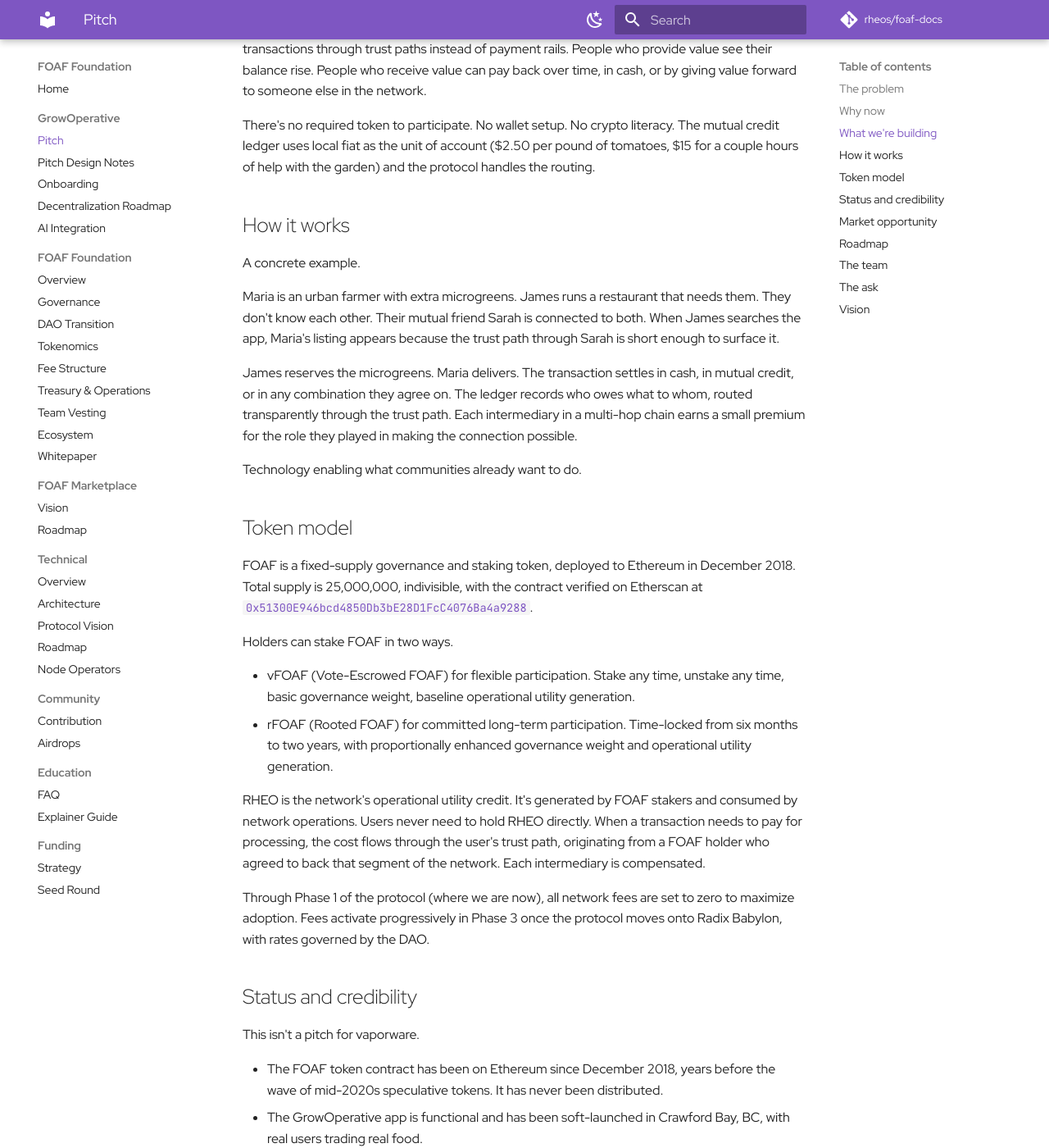
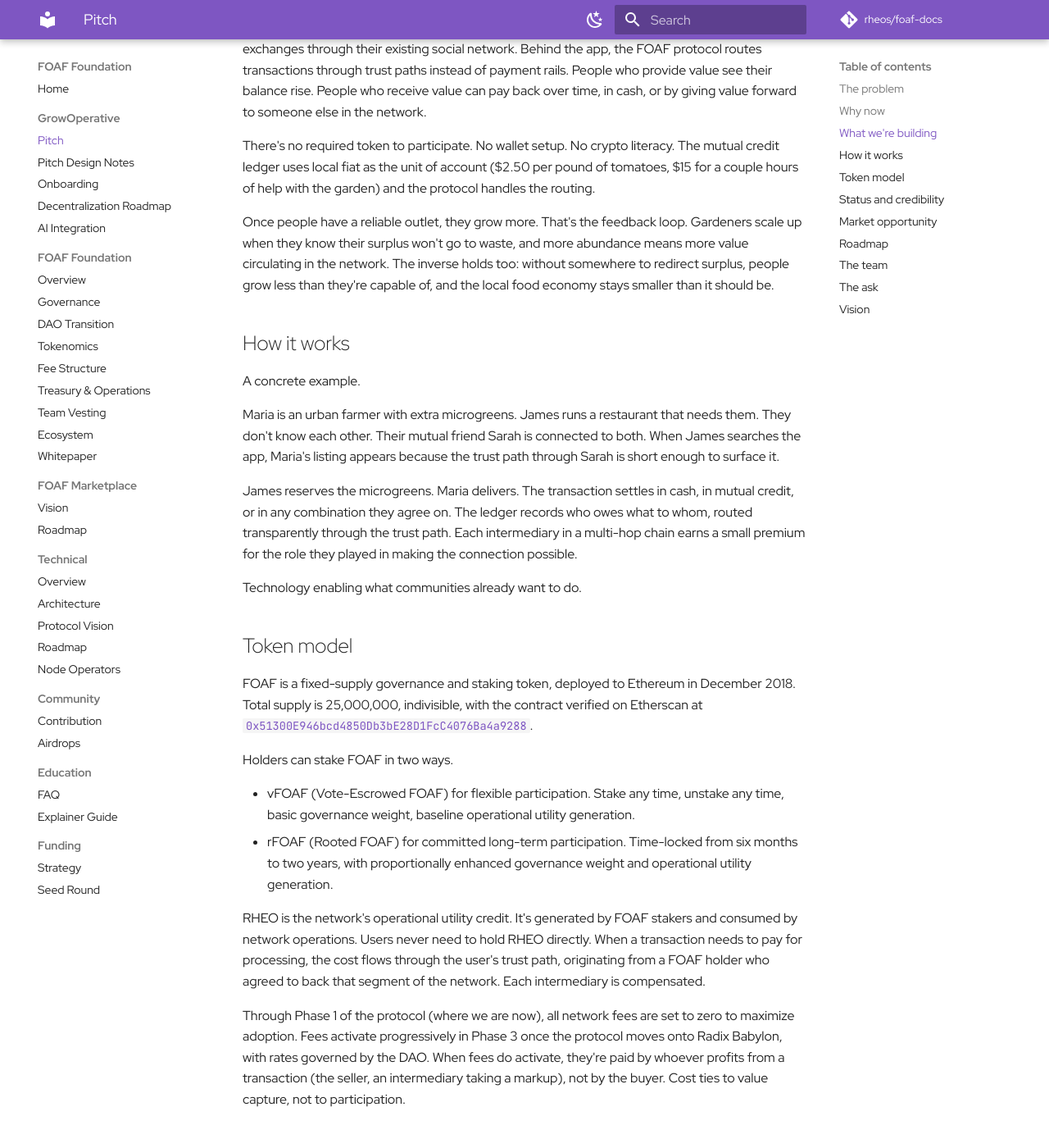
Before and after one commit to rheos/foaf-docs, an MkDocs documentation site: the page built from docs/growoperative/pitch.md, in a window 1280 px wide and 1400 px high, scrolled down 1135 px. Shown: the whole window at 82% size. Built offline with MkDocs 1.6.1 and Material for MkDocs 9.7.7, drawn with Linux system fonts in a browser that asks for light colours; comment, search, counter and statistics services are not loaded; some of the changed text lies outside the part shown.

Commit message:
Pull additional content from pitch-deck.md into pitch.md, then re-delete it
Adds four pieces of content that were unique to pitch-deck.md and worth
keeping:
- "Once people have a reliable outlet, they grow more" feedback-loop
  argument in What we're building
- 18.3M new gardeners since 2020 recency signal in Why now
- Named expansion communities (Kaslo, Nelson, Asheville) in Phase 2 roadmap
- "Fees paid by whoever profits, not the buyer" fairness framing in token
  model section

Co-Authored-By: Claude Opus 4.7 (1M context) <noreply@anthropic.com>

```diff
--- a/docs/growoperative/pitch.md
+++ b/docs/growoperative/pitch.md
@@ -12,7 +12,7 @@ Up to 40% of food gets wasted before reaching consumers. 820M people face hunger
 
 Several trends are converging at once.
 
-The real food movement has reached critical mass. 77M U.S. households now garden, generating $47B in economic activity, and the $12B farmers market industry has been growing 8% per year. Demand for local food is outpacing the infrastructure that connects it.
+The real food movement has reached critical mass. 77M U.S. households now garden, generating $47B in economic activity, and 18.3M of them are new since 2020. The $12B farmers market industry has been growing 8% per year. Demand for local food is outpacing the infrastructure that connects it.
 
 Blockchain infrastructure has finally matured enough for non-speculative use. Networks like Radix support actual community-scale applications, not just DeFi. Post-pandemic, community resilience is no longer a fringe priority. Climate urgency is forcing local food system alternatives to scale up.
 
@@ -23,6 +23,8 @@ Technology has caught up too. We rebuilt the entire app frontend in under ten da
 GrowOperative is a mobile and web app that lets gardeners list surplus produce and arrange exchanges through their existing social network. Behind the app, the FOAF protocol routes transactions through trust paths instead of payment rails. People who provide value see their balance rise. People who receive value can pay back over time, in cash, or by giving value forward to someone else in the network.
 
 There's no required token to participate. No wallet setup. No crypto literacy. The mutual credit ledger uses local fiat as the unit of account ($2.50 per pound of tomatoes, $15 for a couple hours of help with the garden) and the protocol handles the routing.
+
+Once people have a reliable outlet, they grow more. That's the feedback loop. Gardeners scale up when they know their surplus won't go to waste, and more abundance means more value circulating in the network. The inverse holds too: without somewhere to redirect surplus, people grow less than they're capable of, and the local food economy stays smaller than it should be.
 
 ## How it works
 
@@ -45,7 +47,7 @@ Holders can stake FOAF in two ways.
 
 RHEO is the network's operational utility credit. It's generated by FOAF stakers and consumed by network operations. Users never need to hold RHEO directly. When a transaction needs to pay for processing, the cost flows through the user's trust path, originating from a FOAF holder who agreed to back that segment of the network. Each intermediary is compensated.
 
-Through Phase 1 of the protocol (where we are now), all network fees are set to zero to maximize adoption. Fees activate progressively in Phase 3 once the protocol moves onto Radix Babylon, with rates governed by the DAO.
+Through Phase 1 of the protocol (where we are now), all network fees are set to zero to maximize adoption. Fees activate progressively in Phase 3 once the protocol moves onto Radix Babylon, with rates governed by the DAO. When fees do activate, they're paid by whoever profits from a transaction (the seller, an intermediary taking a markup), not by the buyer. Cost ties to value capture, not to participation.
 
 ## Status and credibility
 
@@ -70,7 +72,7 @@ Future: trust-based commerce beyond food. Once mutual credit infrastructure exis
 
 Phase 1 (where we are): foundation and MVP. App functional. Crawford Bay soft-launched. All network fees at zero.
 
-Phase 2 (2026): alpha launch and FOAF distribution. Native iOS via TestFlight, then App Store. International foundation incorporation in Dubai DIFC. Strategic token round. First broad airdrops via custodial wallets.
+Phase 2 (2026): alpha launch and FOAF distribution. Native iOS via TestFlight, then App Store. Expansion from Crawford Bay to additional resilience-minded communities (Kaslo, Nelson, Asheville). International foundation incorporation in Dubai DIFC. Strategic token round. First broad airdrops via custodial wallets.
 
 Phase 3 (Q4 2026 onward): Radix Babylon deployment. vFOAF and rFOAF staking goes live. Fees activate progressively. DAO governance takes effect.
 
```
